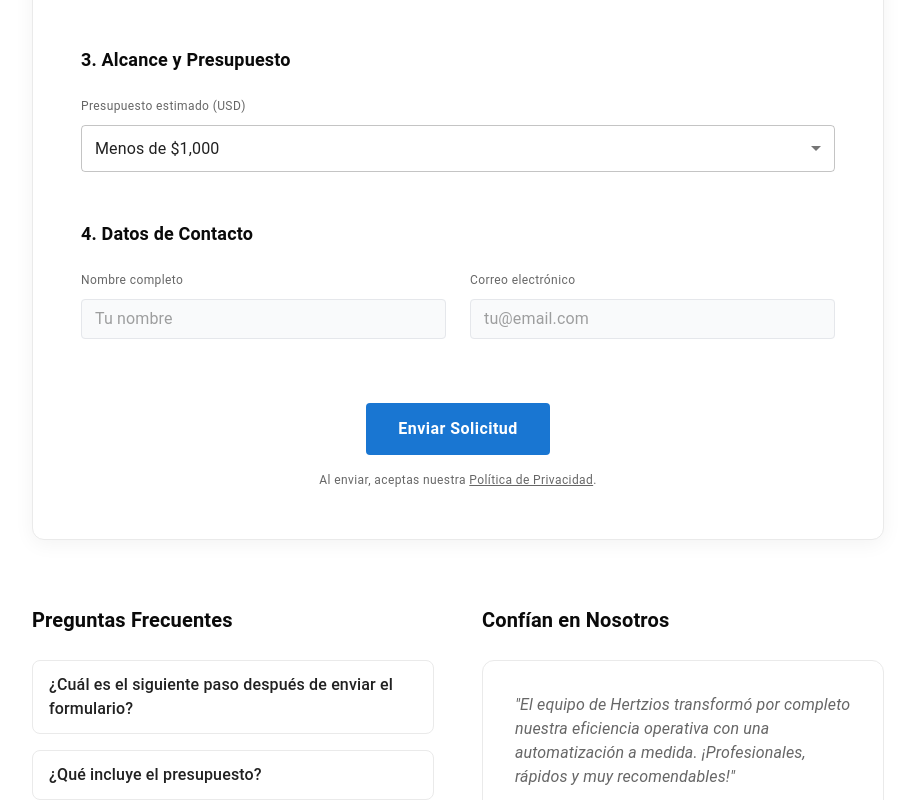
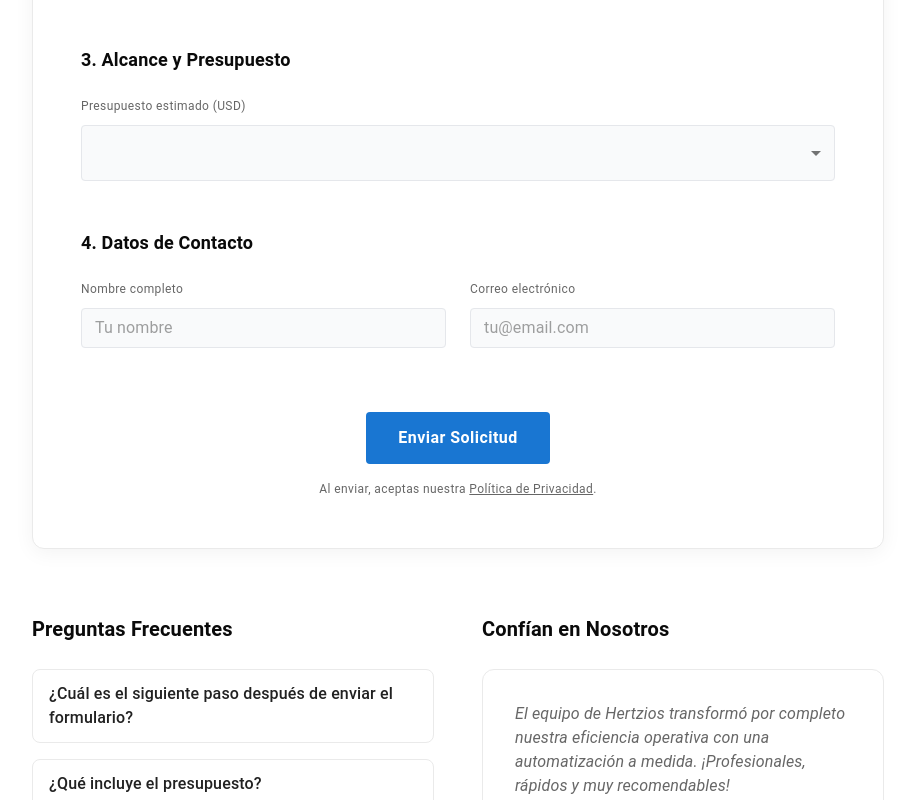
Before and after one commit to luis-herazo/hertzios, a Next.js app: page /budget in a window 1280 px wide. Shown: the part 920-1720 px from the top of the page, without its empty margins (182-1097 px from the left). Built offline with nearby package versions, Linux system fonts and the light colour scheme; some icons are missing.

Commit message:
refactor: Make budget page a client component, remove static metadata, and replace Select with TextField for budget range input.

```diff
--- a/src/app/budget/page.tsx
+++ b/src/app/budget/page.tsx
@@ -1,3 +1,5 @@
+"use client";
+
 import type { Metadata } from "next";
 import {
     Box,
@@ -11,7 +13,6 @@ import {
     RadioGroup,
     FormControlLabel,
     FormControl,
-    Select,
     MenuItem,
     Accordion,
     AccordionSummary,
@@ -20,11 +21,7 @@ import {
 } from "@mui/material";
 import ExpandMoreIcon from '@mui/icons-material/ExpandMore';
 
-export const metadata: Metadata = {
-    title: "Presupuesto",
-    description:
-        "Solicita un presupuesto personalizado para tu proyecto de software, automatización o integración.",
-};
+
 
 const styles = {
     pageContainer: {
@@ -170,17 +167,18 @@ export default function BudgetPage() {
                             <Typography variant="caption" display="block" mb={1} color="text.secondary">
                                 Presupuesto estimado (USD)
                             </Typography>
-                            <Select
+                            <TextField
+                                select
                                 fullWidth
-                                displayEmpty
                                 defaultValue=""
-                                sx={{ ...styles.input, '& .MuiSelect-select': { py: 1.5 } }}
+                                variant="outlined"
+                                sx={styles.input}
                             >
-                                <MenuItem value="" disabled>Menos de $1,000</MenuItem>
+                                <MenuItem value="">Menos de $1,000</MenuItem>
                                 <MenuItem value="1000-5000">$1,000 - $5,000</MenuItem>
                                 <MenuItem value="5000-10000">$5,000 - $10,000</MenuItem>
                                 <MenuItem value="10000+">Más de $10,000</MenuItem>
-                            </Select>
+                            </TextField>
                         </Box>
 
                         {/* Step 4: Contact Info */}
@@ -266,7 +264,7 @@ export default function BudgetPage() {
                         </Typography>
                         <Paper elevation={0} sx={styles.testimonialCard}>
                             <Typography variant="body1" fontStyle="italic" mb={3} color="text.secondary">
-                                "El equipo de Hertzios transformó por completo nuestra eficiencia operativa con una automatización a medida. ¡Profesionales, rápidos y muy recomendables!"
+                                El equipo de Hertzios transformó por completo nuestra eficiencia operativa con una automatización a medida. ¡Profesionales, rápidos y muy recomendables!
                             </Typography>
                             <Box display="flex" alignItems="center">
                                 <Avatar src="/avatar-ana.jpg" sx={{ width: 48, height: 48, mr: 2 }}>AG</Avatar>
```
